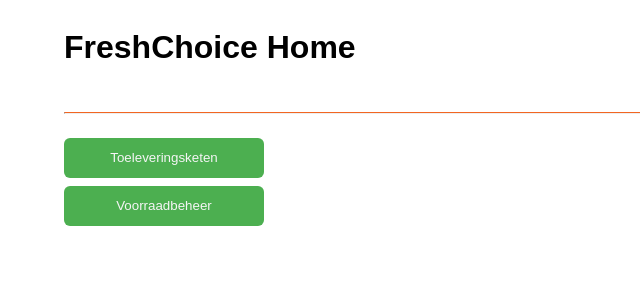
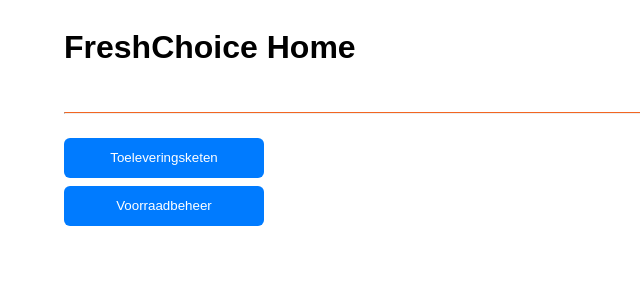
Before and after one commit to Marijn-Deijnen/FreshChoice, a React (Vite) app in the folder frontend/: page / in a window 1280 px wide. Shown: the top 300 px of the page, without its empty margins (0-640 px from the left). Built offline with nearby package versions, Linux system fonts and the light colour scheme.

Commit message:
Added styling options for buttons

```diff
--- a/frontend/src/components/Button.css
+++ b/frontend/src/components/Button.css
@@ -26,3 +26,13 @@
 .button.large {
     width: 300px;
 }
+
+.button.default { background: #007bff; color: #fff; }
+.button.info    { background: #17a2b8; color: #fff; }
+.button.success { background: #28a745; color: #fff; }
+.button.error   { background: #dc3545; color: #fff; }
+
+.button.default:hover { background: #0069d9; }
+.button.info:hover    { background: #138496; }
+.button.success:hover { background: #218838; }
+.button.error:hover   { background: #c82333; }
--- a/frontend/src/components/Button.jsx
+++ b/frontend/src/components/Button.jsx
@@ -1,8 +1,8 @@
 import "./Button.css";
 
-const Button = ({ label, size = "medium", onClick }) => {
+const Button = ({ label, size = "medium", onClick, variant = "default" }) => {
   return (
-    <button className={`button ${size}`} onClick={onClick}>
+    <button className={`button ${size} ${variant}`} onClick={onClick}>
       {label}
     </button>
   );
```
